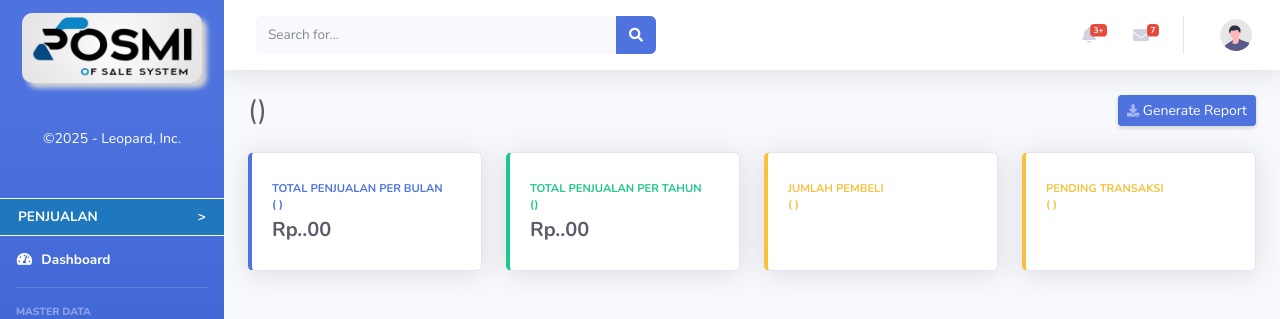
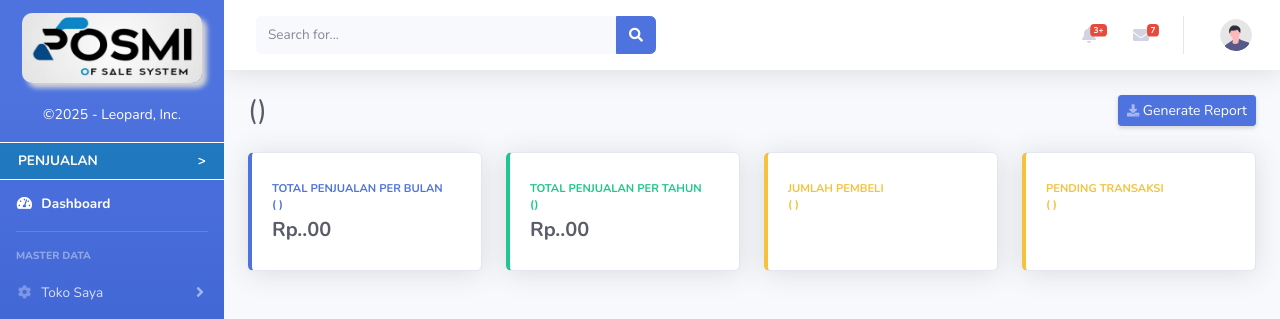
Before and after one commit to leopard1982/posmi, a Django app: template templates/administrator/index.html in a window 1280 px wide. Shown: the top 319 px of the page. Run offline with Django 3.2, Linux system fonts and the light colour scheme; the template is opened without the code that fills it, so the values that code supplies are empty; some libraries are stand-ins or nearby versions.

Commit message:
space untuk copyright diperbaiki

```diff
--- a/templates/administrator/index.html
+++ b/templates/administrator/index.html
@@ -40,7 +40,7 @@
                     <img src="{% static 'images/posmi-logo.png'%}" style="width: 180px;height: 70px; margin-top: 10px;border-radius: 10px;box-shadow: 5px 5px 5px lightgrey;" alt="">
                 </div>
             </a>
-            <div class="my-5">
+            <div class="mt-4 mb-3">
                     <div class="text-center" >
                         <span style="font-size: 14px; color: white;" class=" fw-bold">&copy;2025
                         <span style="font-size: 14px; color:white;" class=" fw-bold">- Leopard, Inc.</span>
```
